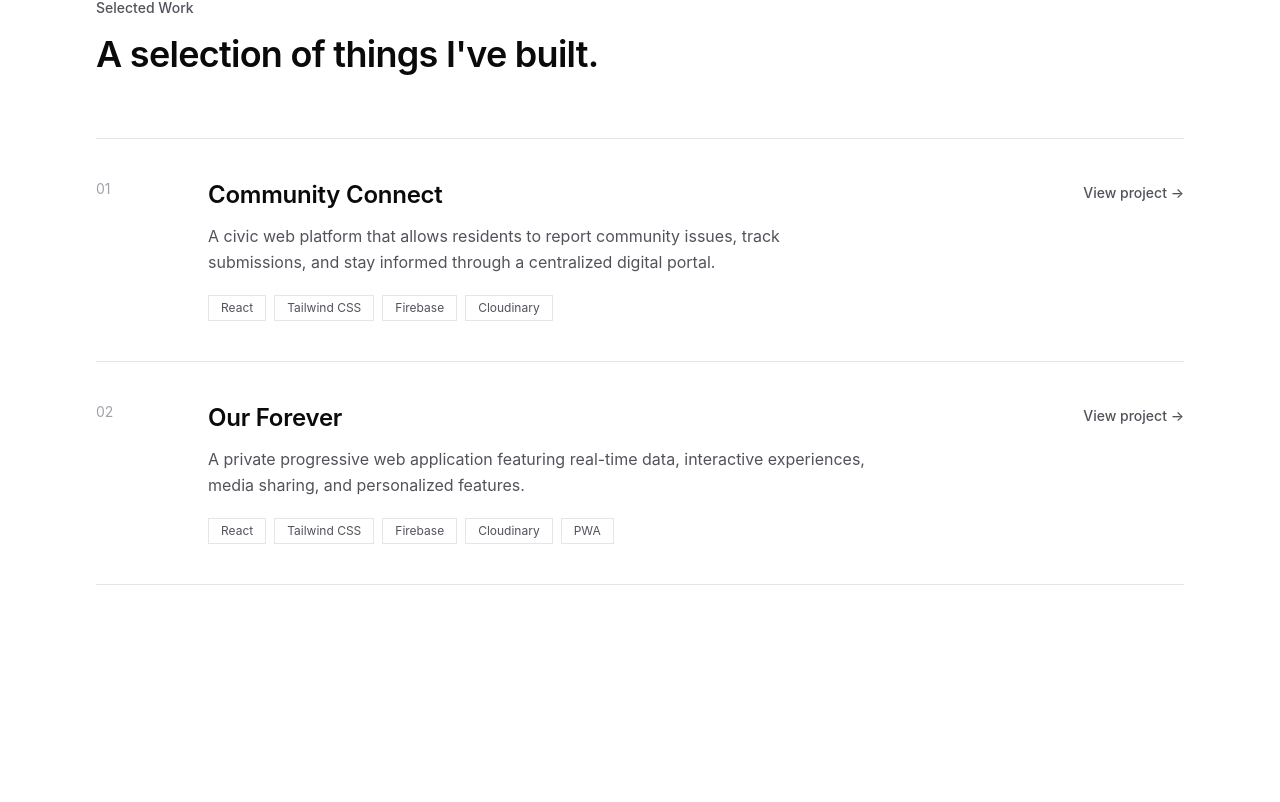
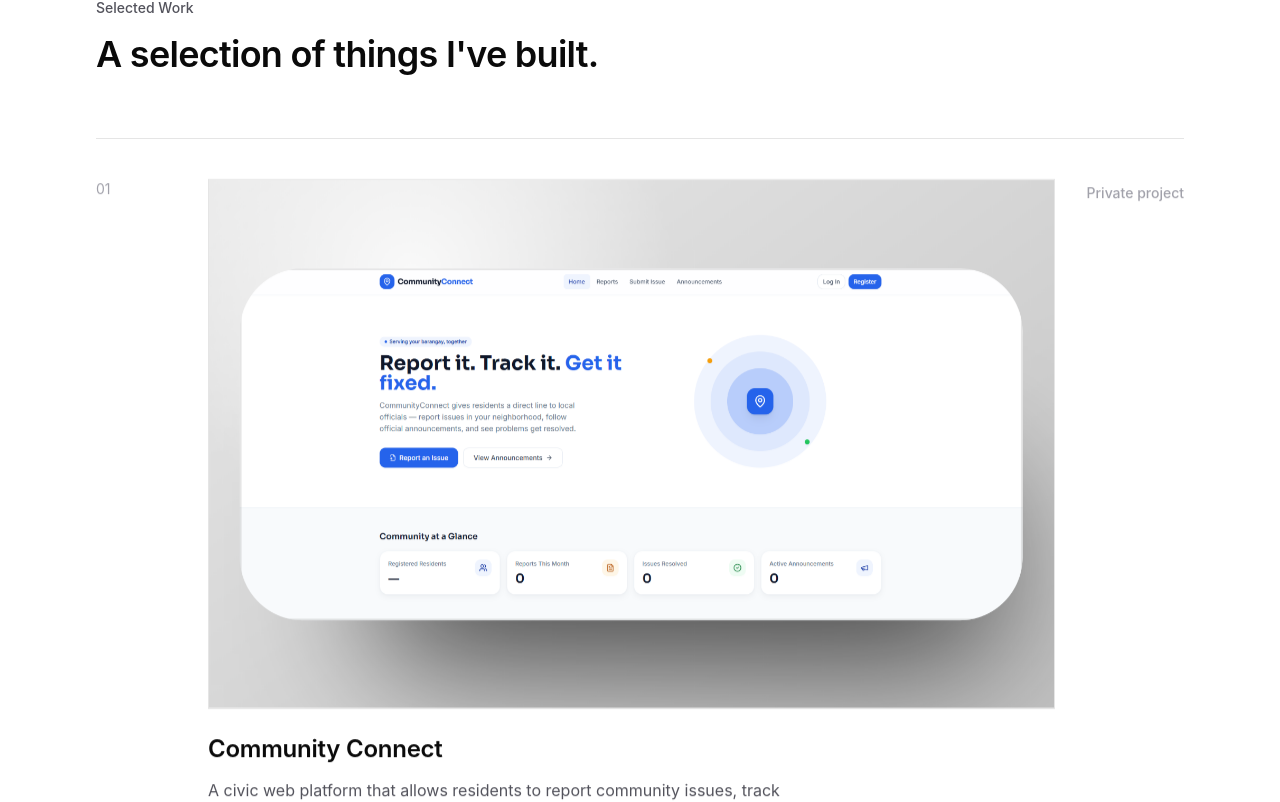
Before and after one commit to danieltriandavan25-a11y/trian-davan-portfolio, a React (Vite) app: page / in a window 1280 px wide. Shown: the part 959-1761 px from the top of the page. Built offline with nearby package versions, Linux system fonts and the light colour scheme.

Commit message:
Enhance selected work section

```diff
--- a/src/data/projects.js
+++ b/src/data/projects.js
@@ -1,3 +1,6 @@
+import communityConnectImage from "@/assets/work/community-connect.png";
+import ourForeverImage from "@/assets/work/our-forever.png";
+
 export const projects = [
   {
     number: "01",
@@ -5,7 +8,10 @@ export const projects = [
     description:
       "A civic web platform that allows residents to report community issues, track submissions, and stay informed through a centralized digital portal.",
     technologies: ["React", "Tailwind CSS", "Firebase", "Cloudinary"],
-    href: "#",
+    image: communityConnectImage,
+    // No public live URL or repo provided yet — replace with a real link
+    // when available (live site preferred, GitHub repo otherwise).
+    href: null,
   },
   {
     number: "02",
@@ -13,6 +19,8 @@ export const projects = [
     description:
       "A private progressive web application featuring real-time data, interactive experiences, media sharing, and personalized features.",
     technologies: ["React", "Tailwind CSS", "Firebase", "Cloudinary", "PWA"],
-    href: "#",
+    image: ourForeverImage,
+    // Personal/private project — intentionally not linked.
+    href: null,
   },
 ];
--- a/src/sections/SelectedWork.jsx
+++ b/src/sections/SelectedWork.jsx
@@ -1,4 +1,5 @@
 import Container from "@/components/layout/Container";
+import TextReveal from "@/components/animations/TextReveal";
 import { projects } from "@/data/projects";
 
 export default function SelectedWork() {
@@ -23,9 +24,11 @@ export default function SelectedWork() {
         </div>
 
         <div className="border-t border-[var(--color-border)]">
-          {projects.map((project) => (
-            <article
+          {projects.map((project, index) => (
+            <TextReveal
               key={project.number}
+              as="article"
+              delay={index * 80}
               className="grid gap-6 border-b border-[var(--color-border)] py-8 md:grid-cols-[80px_1fr_auto] md:items-start md:gap-8 md:py-10"
             >
               <span className="text-sm text-[var(--color-ink-faint)]">
@@ -33,6 +36,16 @@ export default function SelectedWork() {
               </span>
 
               <div>
+                {project.image && (
+                  <div className="mb-6 overflow-hidden border border-[var(--color-border)]">
+                    <img
+                      src={project.image}
+                      alt={`${project.title} interface preview`}
+                      className="h-auto w-full object-cover transition-transform duration-300 ease-out hover:scale-[1.02]"
+                    />
+                  </div>
+                )}
+
                 <h3 className="text-xl font-semibold tracking-[-0.01em] text-[var(--color-ink)] md:text-2xl">
                   {project.title}
                 </h3>
@@ -53,13 +66,19 @@ export default function SelectedWork() {
                 </div>
               </div>
 
+              {project.href ? (
                 <a
                   href={project.href}
                   className="text-sm font-medium text-[var(--color-ink-muted)] transition-colors hover:text-[var(--color-ink)] md:pt-1"
                 >
                   View project →
                 </a>
-            </article>
+              ) : (
+                <span className="text-sm font-medium text-[var(--color-ink-faint)] md:pt-1">
+                  Private project
+                </span>
+              )}
+            </TextReveal>
           ))}
         </div>
       </Container>
```
Also changed, not shown: src/assets/work/community-connect.png (added), src/assets/work/our-forever.png (added). Lines whose indentation alone changed are shown as unchanged.
